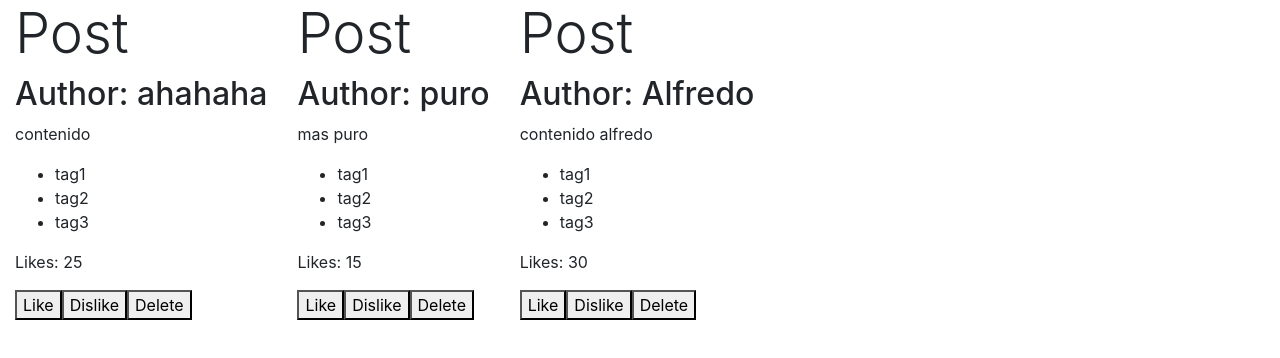
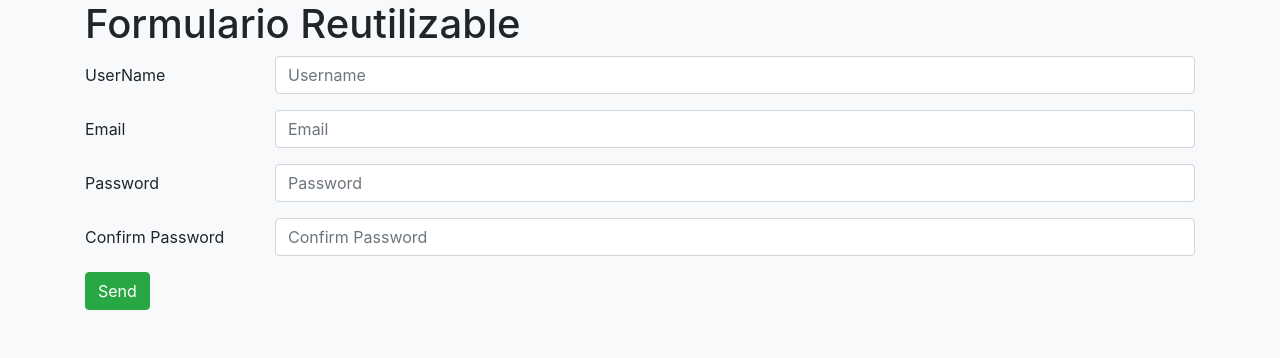
Before and after one commit to diegoforerocruz/Ejercicio-React, a React app in the folder ejercicioreact/: page / in a window 1280 px wide. Built offline with nearby package versions, Linux system fonts and the light colour scheme.

Commit message:
esquema de la tarea

```diff
--- a/ejercicioreact/public/index.html
+++ b/ejercicioreact/public/index.html
@@ -30,7 +30,7 @@
 
     <title>React App</title>
   </head>
-  <body>
+  <body class="bg-light">
     <noscript>You need to enable JavaScript to run this app.</noscript>
     <div id="root"></div>
     <!--
--- /dev/null
+++ b/ejercicioreact/src/components/signForm.js
@@ -0,0 +1,43 @@
+import React from 'react';
+import useForm from '../customHooks/useForm';
+import validateForm from '../utils/validateForm';
+
+const SignForm = () => {
+
+    const {handleChange, handleSubmit, errors} = useForm(validateForm);
+    console.log(errors)
+    return(
+        <div className="container">
+            <h1>Formulario Reutilizable</h1>
+            <form onSubmit={handleSubmit}>
+                <div className="form-group row">
+                    <label htmlFor="username" className="col-sm-2 col-form-label">UserName</label>
+                    <div className="col-sm-10">
+                        <input type="text" name="username" className="form-control" placeholder="Username" onChange={handleChange} id="username"/>{errors.username && <p className="text-danger">{errors.username}</p>}
+                    </div>
+                </div>
+                <div className="form-group row">
+                    <label htmlFor="email" className="col-sm-2 col-form-label">Email</label>
+                    <div className="col-sm-10">
+                        <input type="email" name="email" className="form-control" placeholder="Email" onChange={handleChange} id="email"/>{errors.email && <p className="text-danger">{errors.email}</p>}
+                    </div>
+                </div>
+                <div className="form-group row">
+                    <label htmlFor="password" className="col-sm-2 col-form-label">Password</label>
+                    <div className="col-sm-10">
+                        <input type="password" name="password" className="form-control" placeholder="Password" onChange={handleChange} id="password"/>{errors.password && <p className="text-danger">{errors.password}</p>}
+                    </div>
+                </div>
+                <div className="form-group row">
+                    <label htmlFor="confirm" className="col-sm-2 col-form-label">Confirm Password</label>
+                    <div className="col-sm-10">
+                        <input type="password" name="confirmation" className="form-control" placeholder="Confirm Password" onChange={handleChange} id="confirm"/>{errors.confirmation && <p className="text-danger">{errors.confirmation}</p>}
+                    </div>
+                </div>
+                <button className="btn btn-success">Send</button>
+            </form>
+        </div>
+    )
+}
+
+export default SignForm;
--- /dev/null
+++ b/ejercicioreact/src/customHooks/useForm.js
@@ -0,0 +1,33 @@
+import { useState } from "react"
+
+
+const useForm = (validateForm) => {
+
+    const [errors, setErrors] = useState({})
+    const [values, setValues] = useState({
+        username:"",
+        email:"",
+        password:"",
+        confirmation:""
+    })
+
+    const handleChange = (evt) => {
+        setValues({
+            ...values,
+            [evt.target.name]: evt.target.value
+        })
+    }
+
+    const handleSubmit = (evt) => {
+        evt.preventDefault();
+        setErrors(validateForm(values))
+        if(errors.length === 0){
+            console.log(values)
+        }
+
+    }
+
+    return {handleChange, handleSubmit, errors};
+}
+
+export default useForm;
--- a/ejercicioreact/src/index.js
+++ b/ejercicioreact/src/index.js
@@ -1,6 +1,6 @@
-import Posts from './components/posts';
+import SignForm from './components/signForm';
 import React from 'react';
 import ReactDOM from 'react-dom';
 
 
-ReactDOM.render(<Posts />, document.getElementById("root"));
+ReactDOM.render(<SignForm />, document.getElementById("root"));
--- /dev/null
+++ b/ejercicioreact/src/utils/validateForm.js
@@ -0,0 +1,11 @@
+export default function validateForm(values) {
+    const err = {};
+
+    if(values.username.length === 0){
+        err.username = "Length of username too short"
+    }
+    if(values.password !== values.confirmation){
+        err.confirmation = "Confirmation password is not correct"
+    }
+    return err;
+}
```
